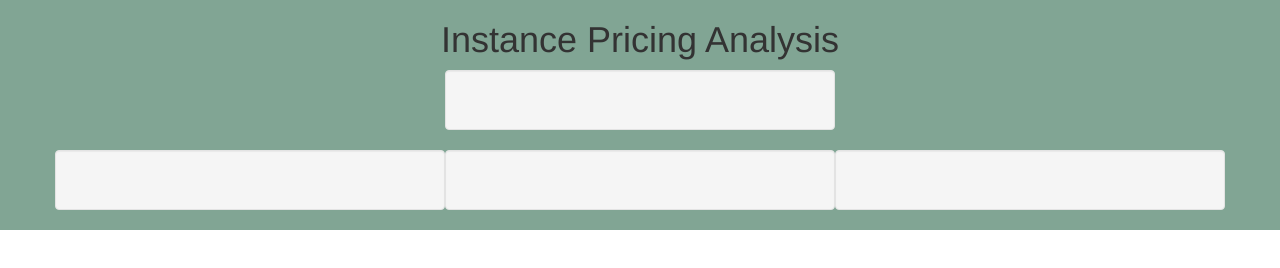
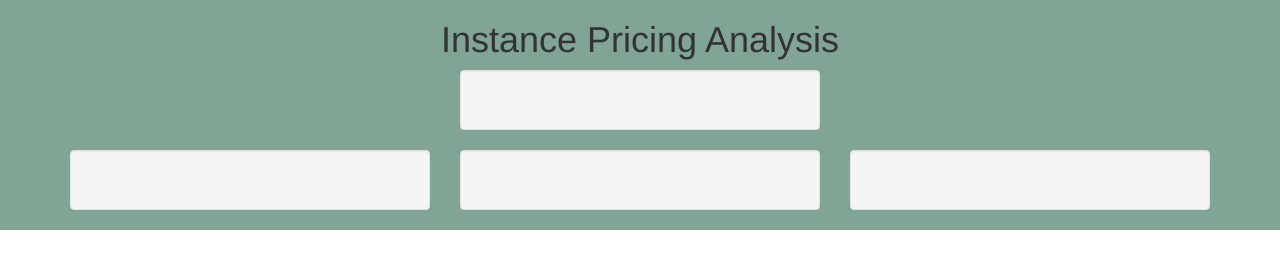
Before and after one commit to donrosszx-zz/emma-pricing-exercise, a website: page public/index.html in a window 1280 px wide. Drawn offline with Linux system fonts and the light colour scheme; no server answers.

Commit message:
nested the well to fix my padding problem

```diff
--- a/public/index.html
+++ b/public/index.html
@@ -13,34 +13,42 @@
                     <h1 class="text-center">Instance Pricing Analysis</h1>
                 </div>
                 <div class="row">
-                    <div class="col-md-4 col-md-offset-4 well">
+                    <div class="col-md-4 col-md-offset-4">
+                        <div class="well">
                             <h3 class="text-center" id="overall-heading"></h3>
                             <ul class="list-group" id="overall-cheapest">
                                 <!-- overall cheapest goes here -->
                             </ul>
                         </div>
                     </div>
+                </div>
 
                 <div class="row">
-                    <div class="col-md-4 well">
+                    <div class="col-md-4">
+                        <div class="well">
                             <h3 id="vCPU-heading"></h3>
                             <ul class="list-group" id="vCPU-top-ten">
                                 <!-- top ten by vCPU goes here -->
                             </ul>
                         </div>
+                    </div>
 
-                    <div class="col-md-4 well">
+                    <div class="col-md-4">
+                        <div class="well">
                             <h3 class="text-center" id="region-heading"></h3>
                             <ul class="list-group" id="spread-by-region">
                                 <!-- pricing spread by region goes here -->
                             </ul>
                         </div>
+                    </div>
 
-                    <div class="col-md-4 well">
+                    <div class="col-md-4">
+                        <div class="well">
                             <h3 class="text-center" id="type-heading"></h3>
                             <ul class="list-group" id="spread-by-type">
                                 <!-- pricing spread by type goes here -->
                             </ul>
+                        </div>
                     </div>
                 </div>
             </div>
```
Lines whose indentation alone changed are shown as unchanged.
